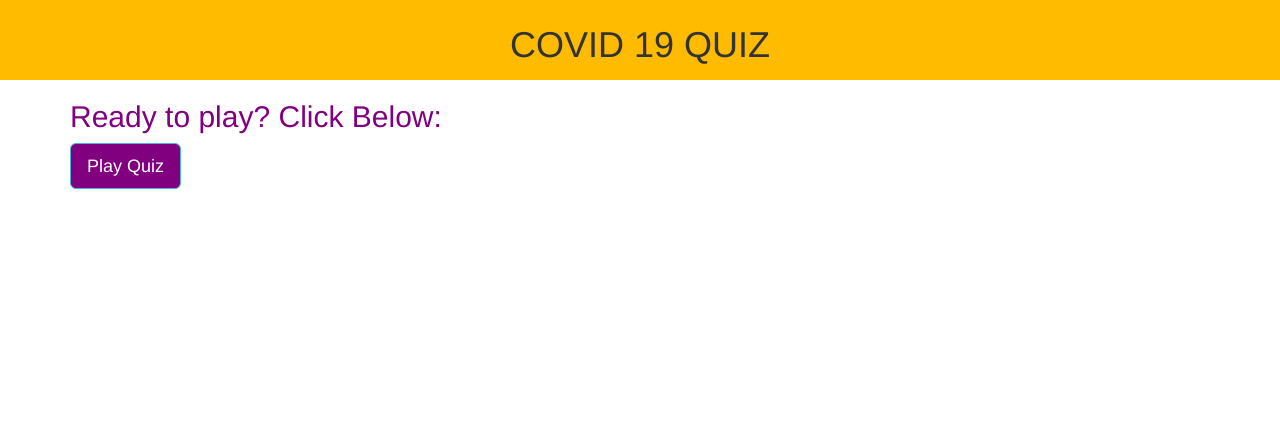
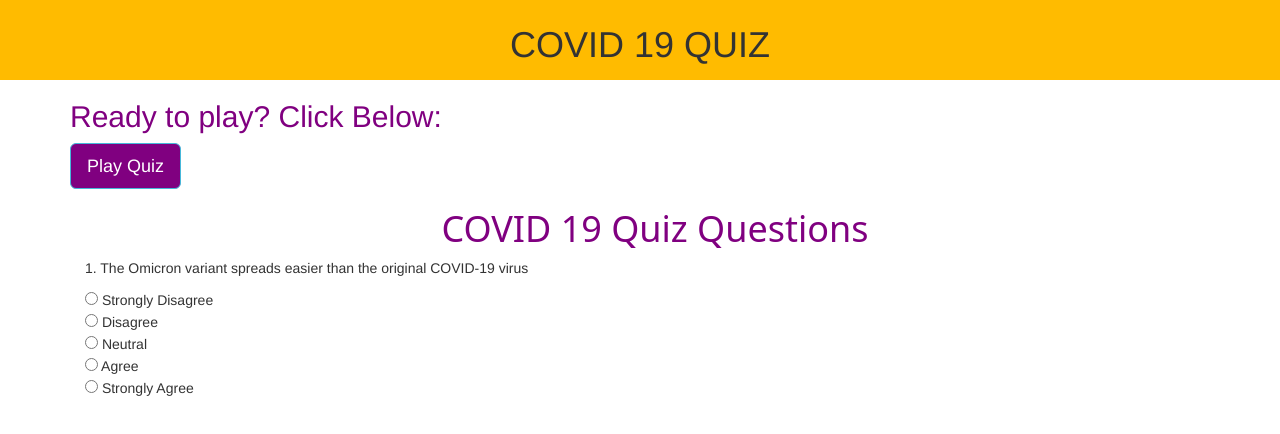
Before and after one commit to Tasmire/Quiz-Group-Activity-, a plain HTML site: page index.html in a window 1280 px wide. Drawn offline with nearby package versions, Linux system fonts and the light colour scheme.

Commit message:
Update index.html

```diff
--- a/index.html
+++ b/index.html
@@ -24,15 +24,15 @@
 
 <body>
     <main>
-        <!-- 1.1 Header -->
+        <!-- 1 Banner -->
         <header class="bg-danger" style="background-color: #ffbb00; text-align: center; padding: 5px;">
             <h1>COVID 19 QUIZ</h1>
         </header>
 
-        <!-- 1.2 Container includes the --Login in text and a login Modal -->
+        <!-- 2 Body -->
         <div class="container">
 
-            <!--1.2.1 Add a heading and a button to get the login form (Modal)  -->
+            <!--2.1 Login-welcome  -->
             <div id="login">
                 <h2 style="color: purple;">Ready to play? Click Below:</h2>
                 <button type="button" class="btn btn-info btn-lg" style="background-color: purple;" data-toggle="modal"
@@ -40,12 +40,13 @@
                     Play Quiz
                 </button>
             </div>
+            <!-- Login-welcome Ends Here -->
 
-            <!-- 1.2.2 Add a login form (Modal) -->
+            <!-- 2.2 Login-modal -->
             <div class="modal fade" id="myModal" role="dialog">
                 <div class="modal-dialog">
 
-                    <!-- Login Modal content -->
+                    <!-- Login-modal Content -->
                     <div class="modal-content">
 
                         <!-- Modal Header -->
@@ -58,7 +59,7 @@
                         <div class="modal-body">
                             <!-- Put your login contain here -->
                             <form>
-                                <!-- USER NAME -->
+                                <!-- User Name -->
                                 <div class="form-group">
                                     <label for="username">Name:</label>
                                     <input id="username" name="username" type="text" placeholder="Enter User Name"
@@ -66,7 +67,7 @@
                                     <span class="label label-default span">Please enter a user name</span>
                                 </div>
 
-                                <!--PASSWORD  -->
+                                <!--Password  -->
                                 <div class="form-group">
                                     <label for="password">Password:</label>
                                     <input id="password" name="password" type="password" class="form-control"
@@ -78,39 +79,57 @@
                                 <input type="submit" value="Register" id="submit" class="submitForm"
                                     data-dismiss="modal" class="btn btn-primary" disabled="true"
                                     style="background-color:purple; color: white;">
-
                             </form>
                         </div>
 
                         <!-- Modal Footer -->
-                        <!-- <div class="modal-footer">
-                            <button type="button" class="btn btn-default" data-dismiss="modal">Close</button>
-                        </div> -->
-
-
                         <div class="modal-footer">
                             <button type="button" class="btn btn-default" data-dismiss="modal">Close</button>
                         </div>
-
                     </div>
                 </div>
             </div>
-            <!-- Login Form Ends Here -->
+            <!-- Login-modal Ends Here -->
 
+            <!-- 2.3 Quiz-question -->
+            <div id="quiz">
+
+                <!-- Quiz-questions Content -->
+                <div class="container">
+
+                    <!-- Quiz-questions Title -->
+                    <div class="col-sm-12"
+                        style="background-color: white; color: purple; text-align: center; font-family: system-ui, -apple-system, BlinkMacSystemFont, 'Segoe UI', Roboto, Oxygen, Ubuntu, Cantarell, 'Open Sans', 'Helvetica Neue', sans-serif;">
+                        <h1>
+                            COVID 19 Quiz Questions
+                        </h1>
+                    </div>
+
+                    <!-- Quiz-questions List -->
+                    <div>
+                        <form action="">
+                            <p>1. The Omicron variant spreads easier than the original COVID-19 virus</p>
+                            <input type="radio" name="op1" value="Strongly Disagree" id=""> Strongly Disagree <br>
+                            <input type="radio" name="op1" value="Disagree" id=""> Disagree <br>
+                            <input type="radio" name="op1" value="Neutral" id=""> Neutral <br>
+                            <input type="radio" name="op1" value="Agree" id=""> Agree <br>
+                            <input type="radio" name="op1" value="Strongly Agree" id=""> Strongly Agree <br>
+                            <p></p>
+                            <p></p>
+                            <p></p>
+                            <p></p>
+                        </form>
+                    </div>
+                </div>
+            </div>
+            <!-- Quiz-questions Ends Here -->
+
+            <!-- 2.4 Quiz-modal -->
+            <div>
+
+            </div>
+            <!-- Quiz-modal Ends Here -->
         </div>
-        <!-- Login Form Ends Here -->
-
-        <!-- 1.3 Quiz -->
-        <div id="quiz">
-            <div class="container">
-                <!-- Add quiz questions in the form below -->
-                <form action=""></form>
-            </div>
-        </div>
-        <!-- Quiz Questions Ends Here -->
-
-        <!-- Add a Modal for alert messages and Output -->
-        <!-- Add the JavaScript file sources -->
     </main>
 
 </body>
```
